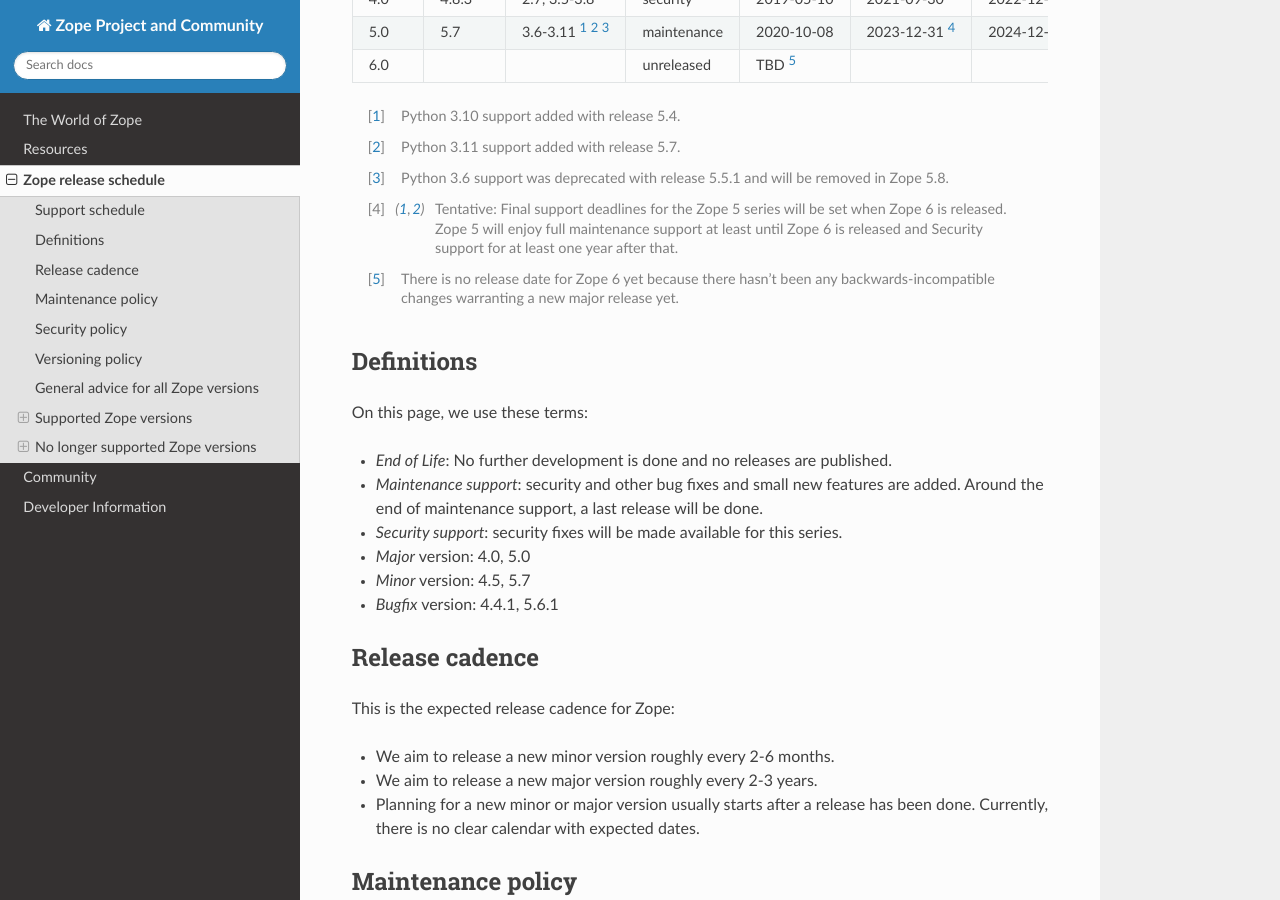
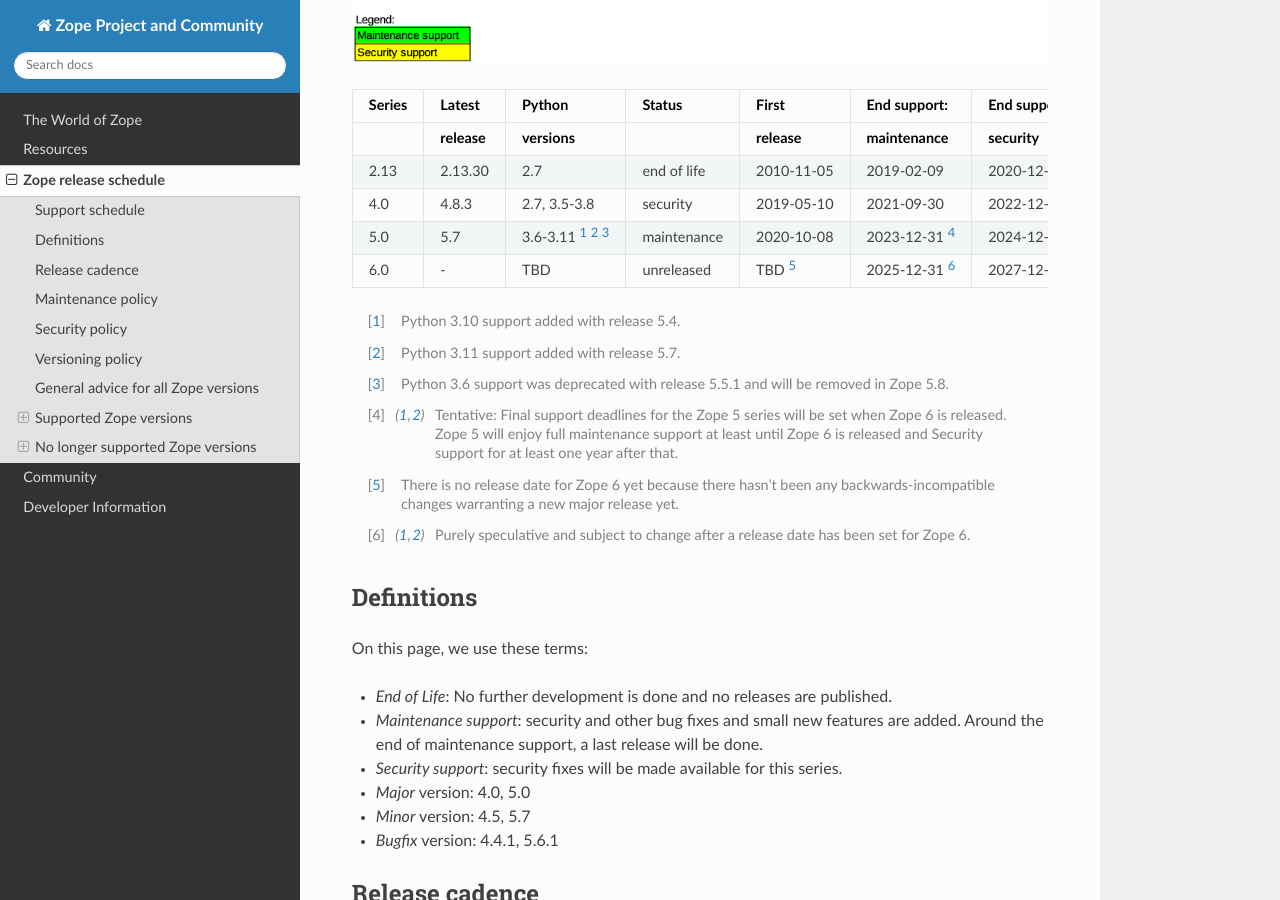
Before and after one commit to zopefoundation/www.zope.org, a Sphinx documentation site: the page built from docs/releases.rst, in a window 1280 px wide and 900 px high, scrolled down 776 px. Built offline with Sphinx 7.4.7 and the Read the Docs theme 2.0.0, drawn with Linux system fonts in a browser that asks for light colours.

Commit message:
- add support timeline graphic

```diff
--- a/docs/releases.rst
+++ b/docs/releases.rst
@@ -17,6 +17,8 @@ Zope currently has two release managers, Michael Howitz and Jens Vagelpohl.
 Support schedule
 ----------------
 
+.. image:: /_static/releases.png
+
 +------+-------+--------------+-----------+----------+------------+------------+
 |Series|Latest |Python        |Status     |First     |End support:|End support:|
 +------+-------+--------------+-----------+----------+------------+------------+
@@ -29,7 +31,8 @@ Support schedule
 |5.0   |5.7    |3.6-3.11      |maintenance|2020-10-08|2023-12-31  |2024-12-31  |
 |      |       |[1]_ [2]_ [3]_|           |          |[4]_        |[4]_        |
 +------+-------+--------------+-----------+----------+------------+------------+
-|6.0   |       |              |unreleased |TBD [5]_  |            |            |
+|6.0   |\-     |TBD           |unreleased |TBD [5]_  |2025-12-31  |2027-12-31  |
+|      |       |              |           |          |[6]_        |[6]_        |
 +------+-------+--------------+-----------+----------+------------+------------+
 
 .. [1] Python 3.10 support added with release 5.4.
@@ -46,6 +49,9 @@ Support schedule
 
 .. [5] There is no release date for Zope 6 yet because there hasn't been any
        backwards-incompatible changes warranting a new major release yet.
+
+.. [6] Purely speculative and subject to change after a release date has been
+       set for Zope 6.
 
 Definitions
 -----------
```
Also changed, not shown: docs/_static/releases.png (added).
